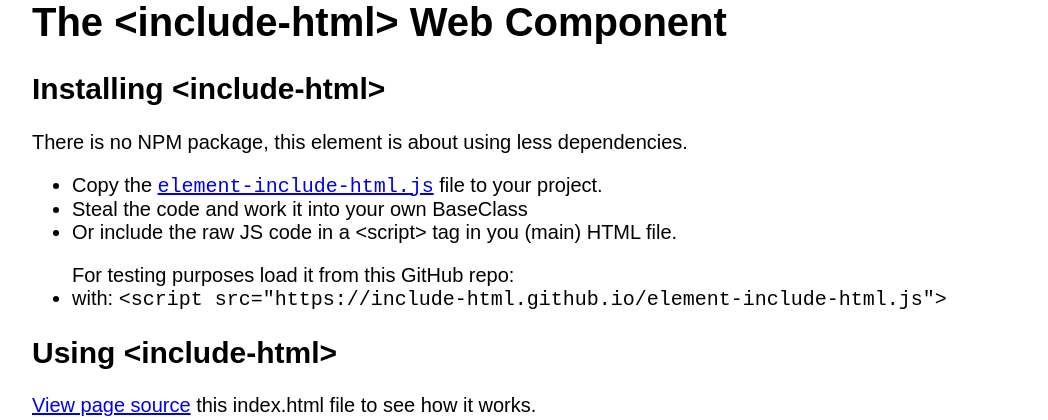
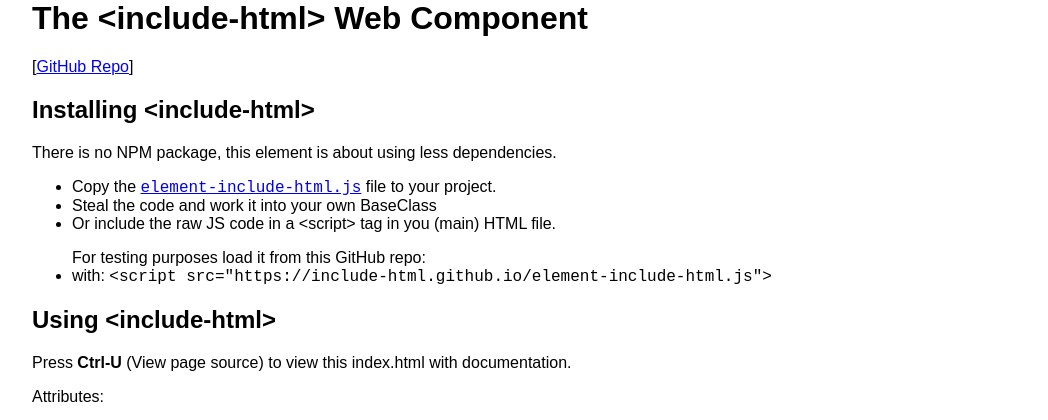
Before and after one commit to include-html/include-html.github.io, a plain HTML site: page index.html in a window 1280 px wide. Shown: the top 420 px of the page, without its empty margins (96-1144 px from the left). Drawn offline with nearby package versions, Linux system fonts and the light colour scheme; files that its build step writes are made by us from their sources.

Commit message:
added github repo link

```diff
--- /dev/null
+++ b/element-include-html.min.js
@@ -0,0 +1 @@
+customElements.define("include-html",class extends HTMLElement{async connectedCallback(t=this.getAttribute("src"),e=(this.getAttribute("shadow")?this.shadowRoot||this.attachShadow({mode:"open"}):this)){e.innerHTML=await(await fetch(t)).text(),e.append(...this.querySelectorAll("[shadowRoot]")),this.hasAttribute("replaceWith")&&this.replaceWith(...e.childNodes)}})
--- a/index.html
+++ b/index.html
@@ -7,7 +7,7 @@
     <style>
         body {
             max-width: 1024px;
-            font: 20px arial;
+            font: 16px arial;
             margin: 0 auto;
         }
     </style>
@@ -15,7 +15,7 @@
 
 <body>
     <h1>The &lt;include-html> Web Component</h1>
-
+    [<a href="//github.com/include-html/include-html.github.io">GitHub Repo</a>]
     <include-html src="installation.html"></include-html>
     <include-html src="usage.html"></include-html>
     <include-html src="other.html"></include-html>
@@ -24,7 +24,7 @@
     <!-- Use the <file-size> Web Component
     For security reasons <script> can NOT be loaded by <include-html> So must be loaded in the main HTML file
     -->
-    <file-size gz src="https://include-html.github.io/element-include-html.min.js"></file-size>
+    <file-size gz src="//include-html.github.io/element-include-html.min.js"></file-size>
 
 </body>
 
--- a/usage.html
+++ b/usage.html
@@ -1,6 +1,6 @@
 <h2>Using &lt;include-html></h2>
 
-<a href="view-source:index.html">View page source</a> this index.html file to see how it works.
+Press <b>Ctrl-U</b> (View page source) to view this index.html with documentation.
 <p></p>
 Attributes:
 <ul>
```
